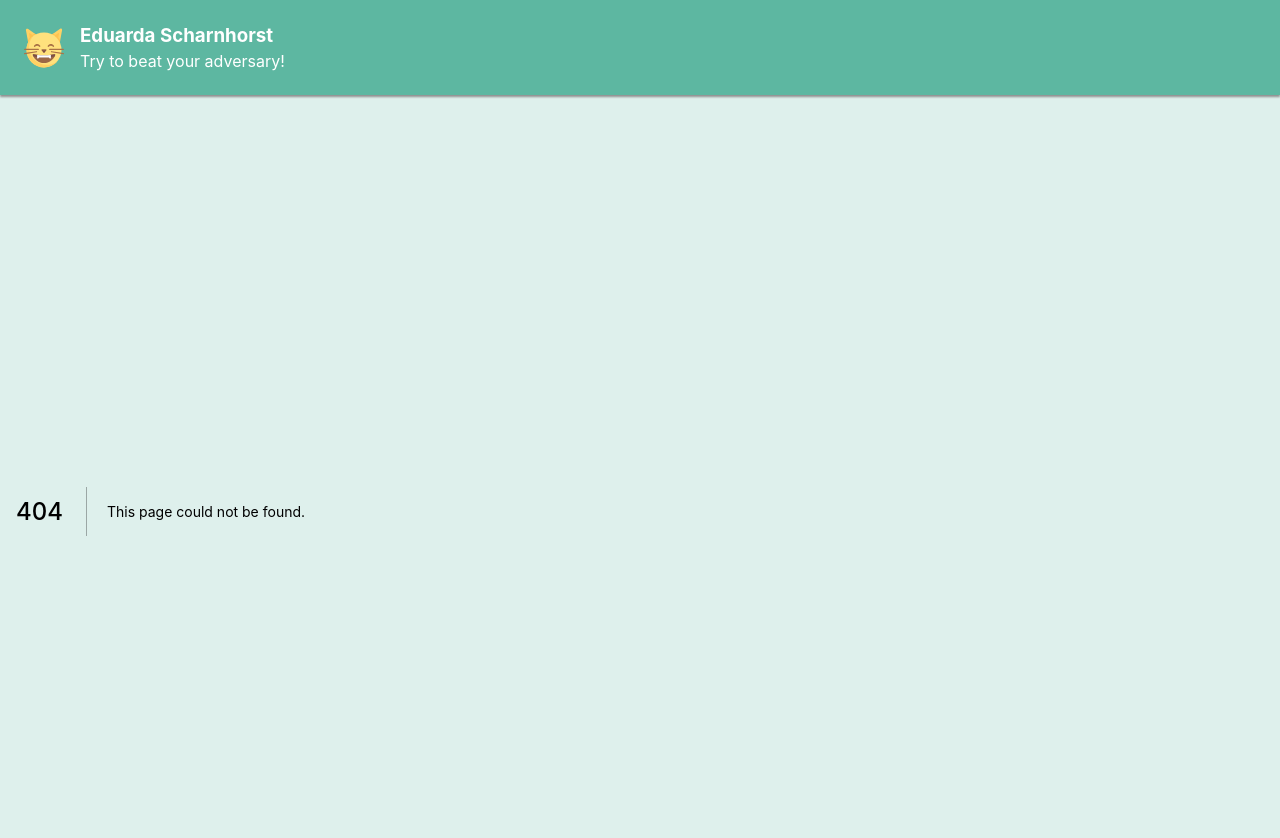
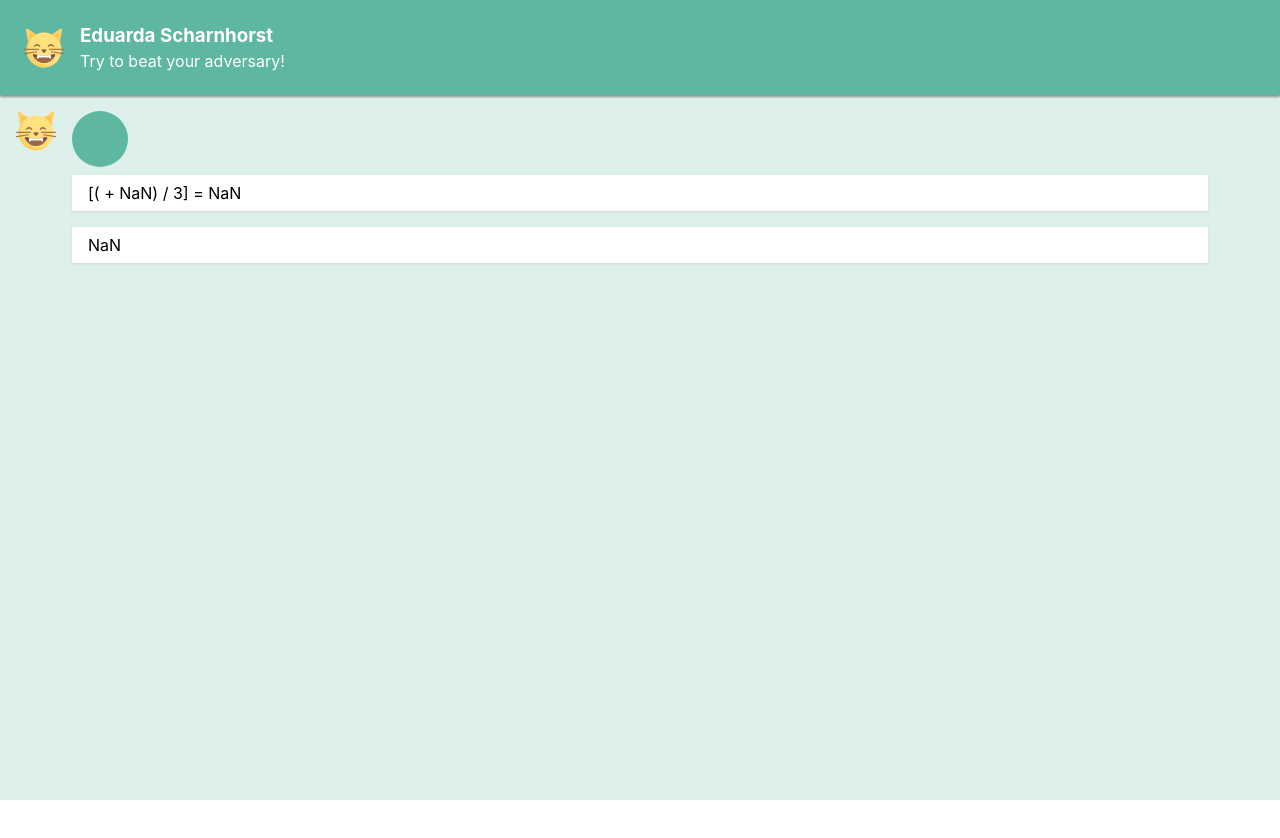
Before and after one commit to dudaschar/minus-or-plus, a Next.js app: page /game in a window 1280 px wide. Before the commit this address had no page. Shown: the top 838 px of the page. After the commit the page ends 800 px from the top, so only its background shows below. Built offline with nearby package versions, Linux system fonts and the light colour scheme.

Commit message:
Create game screen with initial move

```diff
--- /dev/null
+++ b/pages/game/index.js
@@ -0,0 +1,45 @@
+import React, { useState } from 'react';
+
+import NewMove from 'src/components/NewMove/NewMove';
+
+function Game({ query }) {
+  const { number } = query;
+
+  const choseAddition =  number => {
+    if ((number - 1) % 3 === 0) {
+      return -1;
+    } else if (number % 3 === 0) {
+      return 0;
+    } else if ((number + 1) % 3 === 0) {
+      return 1;
+    }
+  };
+
+  const initialNumber = Number(number);
+  const addition = choseAddition(number);
+  const resultingNumber = (initialNumber + addition) / 3;
+
+  const move = {
+    player: 'computer',
+    initialNumber,
+    addition,
+    resultingNumber,
+  };
+
+  const [moves, setMoves] = useState([move]);
+
+
+  return (
+    moves.map((item, index) => <NewMove key={`${item.player}-${index}`} content={item} />)
+  );
+}
+
+export async function getServerSideProps(context) {
+  return {
+    props: {
+      query: context.query,
+    }
+  };
+}
+
+export default Game;
--- /dev/null
+++ b/src/components/NewMove/NewMove.js
@@ -0,0 +1,42 @@
+import React from 'react';
+import PropTypes from 'prop-types';
+
+import { CatIcon } from  'src/icons/cat';
+
+import { Move, MoveDetails } from './styles/Move';
+import { Container, MoveWrapper, IconWrapper } from './styles/Container';
+
+function NewMove({ content }) {
+  const {
+    initialNumber,
+    addition,
+    resultingNumber
+  } = content;
+
+  return (
+    <Container>
+      <IconWrapper>
+        <CatIcon />
+      </IconWrapper>
+      <MoveWrapper>
+        <Move>{addition}</Move>
+        <MoveDetails>
+          [({addition} + {initialNumber}) / 3] = {resultingNumber}
+        </MoveDetails>
+        <MoveDetails>
+          {resultingNumber}
+        </MoveDetails>
+      </MoveWrapper>
+    </Container>
+  );
+}
+
+NewMove.propTypes = {
+  content: PropTypes.shape({
+    initialNumber: PropTypes.number,
+    addition: PropTypes.number,
+    resultingNumber: PropTypes.number,
+  }),
+};
+
+export default NewMove;
--- /dev/null
+++ b/src/components/NewMove/styles/Container.js
@@ -0,0 +1,25 @@
+import styled from 'styled-components';
+
+export const Container = styled.div`
+  display: flex;
+  flex-grow: 1;
+  padding-bottom: ${({ theme }) => theme.spacing.large};
+`;
+
+Container.displayName = 'Container';
+
+export const MoveWrapper = styled.div`
+  display: flex;
+  flex-direction: column;
+  padding: ${({ theme }) => `0 ${theme.spacing.medium}`};
+  margin-right: ${({ theme }) => theme.spacing.huge};
+  width: 100%;
+`;
+
+MoveWrapper.displayName = 'MoveWrapper';
+
+export const IconWrapper = styled.div`
+  flex-shrink: 0;
+`;
+
+IconWrapper.displayName = 'IconWrapper';
--- /dev/null
+++ b/src/components/NewMove/styles/Move.js
@@ -0,0 +1,24 @@
+import styled from 'styled-components';
+
+export const Move = styled.p`
+  width: 3.5rem;
+  height: 3.5rem;
+  background-color: ${({ theme }) => theme.colors.primary};
+  color: ${({ theme }) => theme.colors.white};
+  font-size: 1.5rem;
+  line-height: 3.5rem;
+  text-align: center;
+  border-radius: 50%;
+`;
+
+Move.displayName = 'Move';
+
+export const MoveDetails = styled.p`
+  background-color: ${({ theme }) => theme.colors.white};
+  margin: ${({ theme }) => `${theme.spacing.small} 0`};
+  padding: ${({ theme }) => `${theme.spacing.small} ${theme.spacing.medium}`};
+  width: 100%;
+  box-shadow: 0px 1px 2px ${({ theme }) => theme.colors.grayLight};
+`;
+
+MoveDetails.displayName = 'MoveDetails';
```
